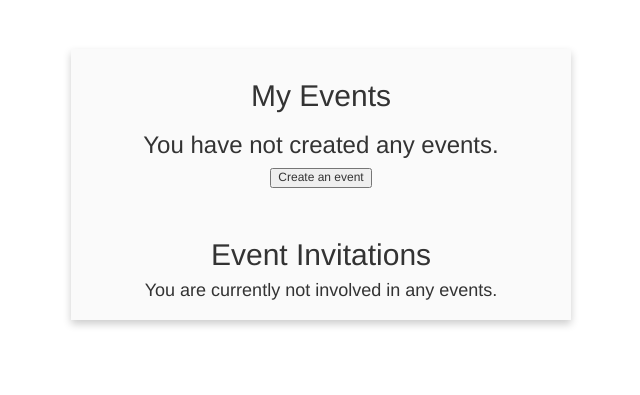
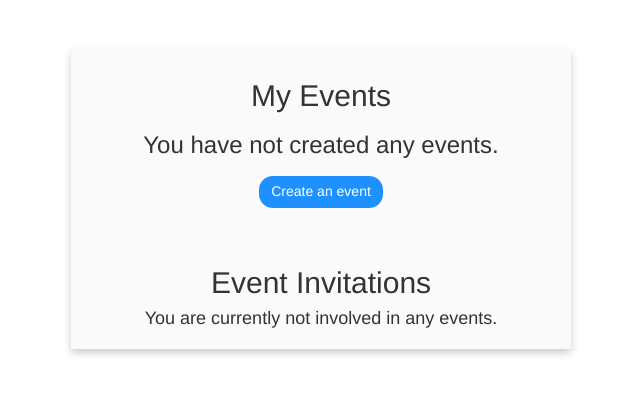
Before and after one commit to lotnee/Comp4920, a Flask app: template app/templates/events.html in a window 1280 px wide. Shown: the part 51-446 px from the top of the page, without its empty margins (319-959 px from the left). Run offline with Flask 2, Linux system fonts and the light colour scheme; the template is opened without the code that fills it, so the values that code supplies are empty; parts of the project's set-up code (start-up, migrations or seed data) failed here and were passed over; some libraries are stand-ins or nearby versions.

Commit message:
events button

```diff
--- a/app/templates/events.html
+++ b/app/templates/events.html
@@ -116,7 +116,7 @@ a.edit {
             {% endfor %}
             {% else %}
             <h3 style="text-align: center">You have not created any events.</h3>
-            <h6 style="text-align: center"><button class="button-dash" onclick="window.location.href = '/create-event';">Create an event</button></h4>
+            <h5 style="text-align: center"><button class="button-events" onclick="window.location.href = '/create-event';">Create an event</button></h5>
             <p>
           {% endif %}
           </br>
```
